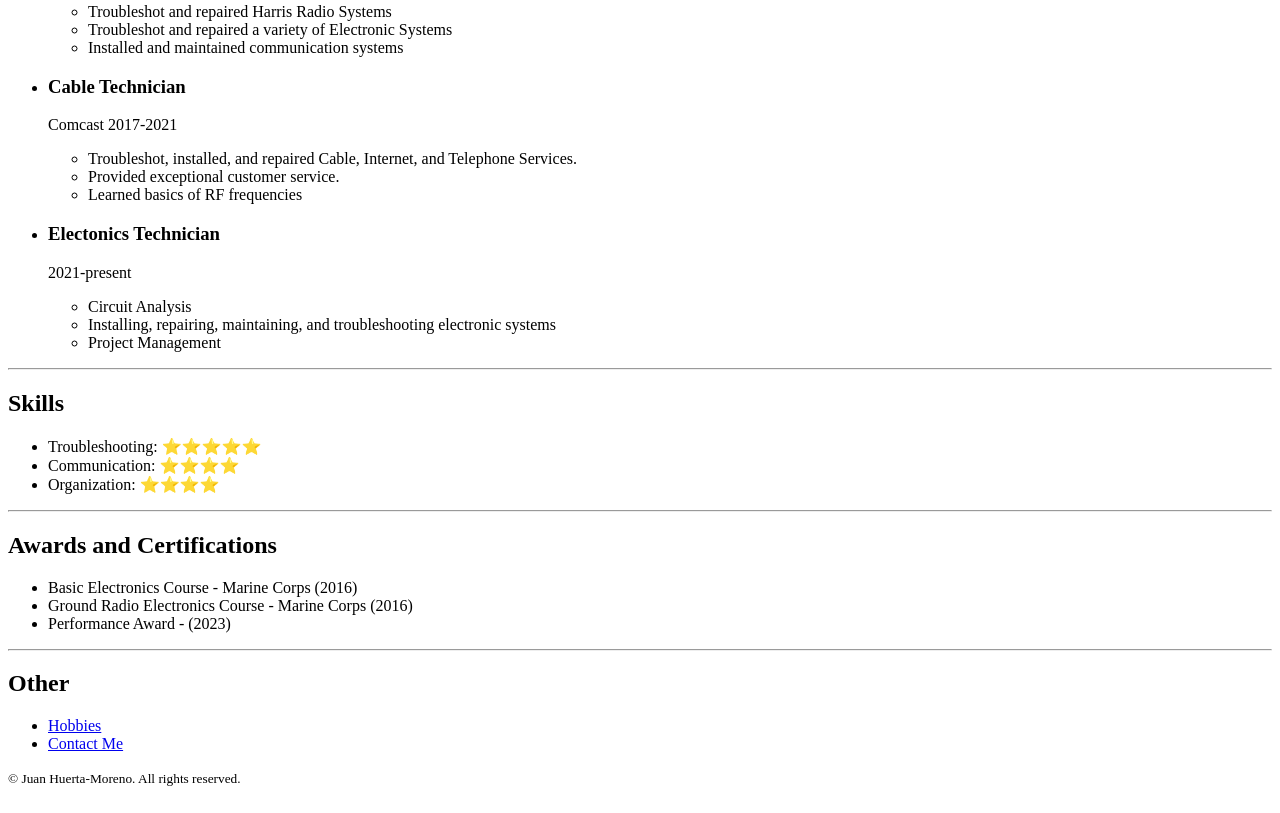
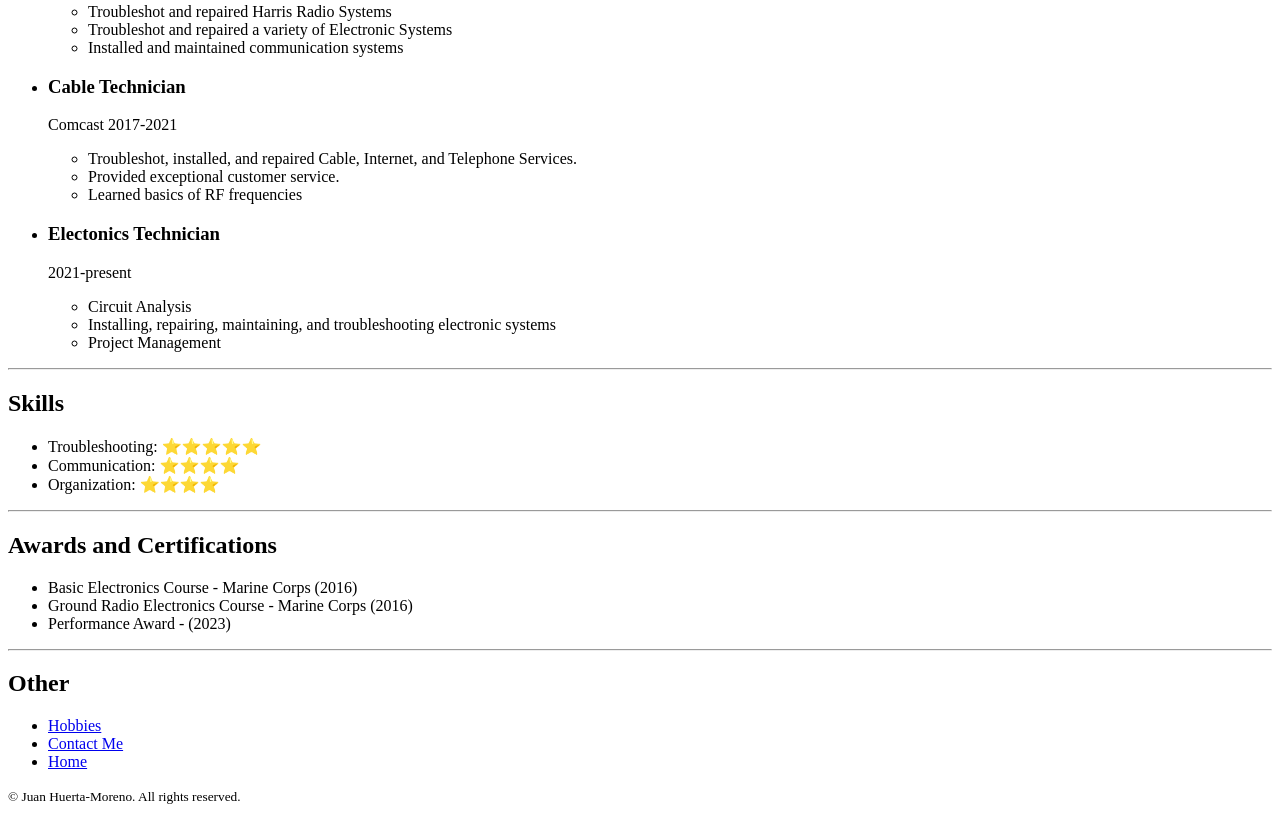
Before and after one commit to Jhuertamoreno/html-portfolio, a plain HTML site: page public/resume.html in a window 1280 px wide. Shown: the part 546-1359 px from the top of the page. Drawn offline with Linux system fonts and the light colour scheme.

Commit message:
Update resume.html

```diff
--- a/public/resume.html
+++ b/public/resume.html
@@ -71,6 +71,7 @@
             <ul>
                 <li><a href="../public/hobbies.html">Hobbies</a></li>
                 <li><a href="../public/contact.html">Contact Me</a></li>
+                <li><a href="../index.html">Home<a /></li>
             </ul>
             <footer>
                 <small>
```
